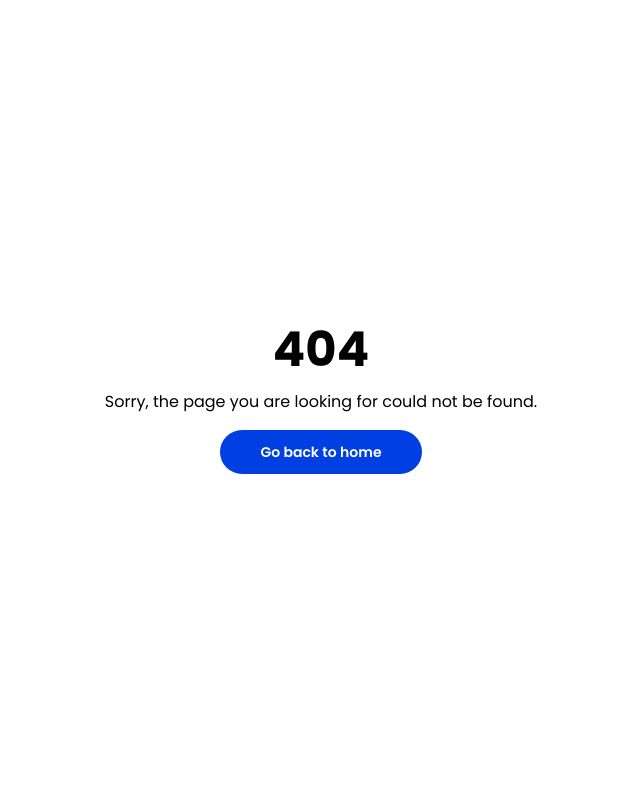
After one commit to F6PBP/eventyog, a Django app: template templates/404.html in a window 1280 px wide. The commit adds this page. Shown: the whole page, without its empty margins (319-959 px from the left). Run offline with Django 5.2, Linux system fonts and the light colour scheme; the template is opened without the code that fills it, so the values that code supplies are empty; some libraries are stand-ins or nearby versions.

Commit message:
feat: add 404 page design

```diff
--- a/eventyog/settings.py
+++ b/eventyog/settings.py
@@ -28,6 +28,7 @@ PRODUCTION = os.getenv('PRODUCTION', False)
 
 # SECURITY WARNING: don't run with debug turned on in production!
 DEBUG = not PRODUCTION
+DEBUG = False
 
 ALLOWED_HOSTS = ['*']
 
--- a/modules/authentication/urls.py
+++ b/modules/authentication/urls.py
@@ -4,8 +4,8 @@ from modules.authentication.views import *
 app_name = 'auth'
 
 urlpatterns = [
-    path('/login', login_user, name='login'),
-    path('/logout', logout_user, name='logout'),
-    path('/register', register, name='register'),
-    path('/profile', profile, name='profile')
+    path('login', login_user, name='login'),
+    path('logout', logout_user, name='logout'),
+    path('register', register, name='register'),
+    path('profile', profile, name='profile')
 ]
--- /dev/null
+++ b/templates/404.html
@@ -0,0 +1,18 @@
+{% extends "base.html" %}
+{% block content%}
+    <main class="p-20 flex items-center justify-center h-screen w-full flex flex-col gap-4">
+        <h1 class="text-5xl font-bold">
+            404
+        </h1>
+        <p>
+            Sorry, the page you are looking for could not be found.
+        </p>
+        <a href="{% url 'main:main' %}">
+            <button
+                class="bg-[#003FE2] text-white py-3 px-10 text-sm font-semibold rounded-3xl hover:scale-105 duration-300"
+            >
+                Go back to home
+            </button>
+        </a>
+    </main>
+{% endblock content%}
--- a/templates/base.html
+++ b/templates/base.html
@@ -22,7 +22,7 @@
             {% if show_navbar %}
                 {% include "ds/navbar.html" %}
             {% endif %}
-            <div class="container h-full min-h-screen">
+            <div class="h-full min-h-screen w-full">
                 {% block content %}{% endblock content%}
             </div>
 
```
Also changed, not shown: templates/ds/404.html (deleted).
